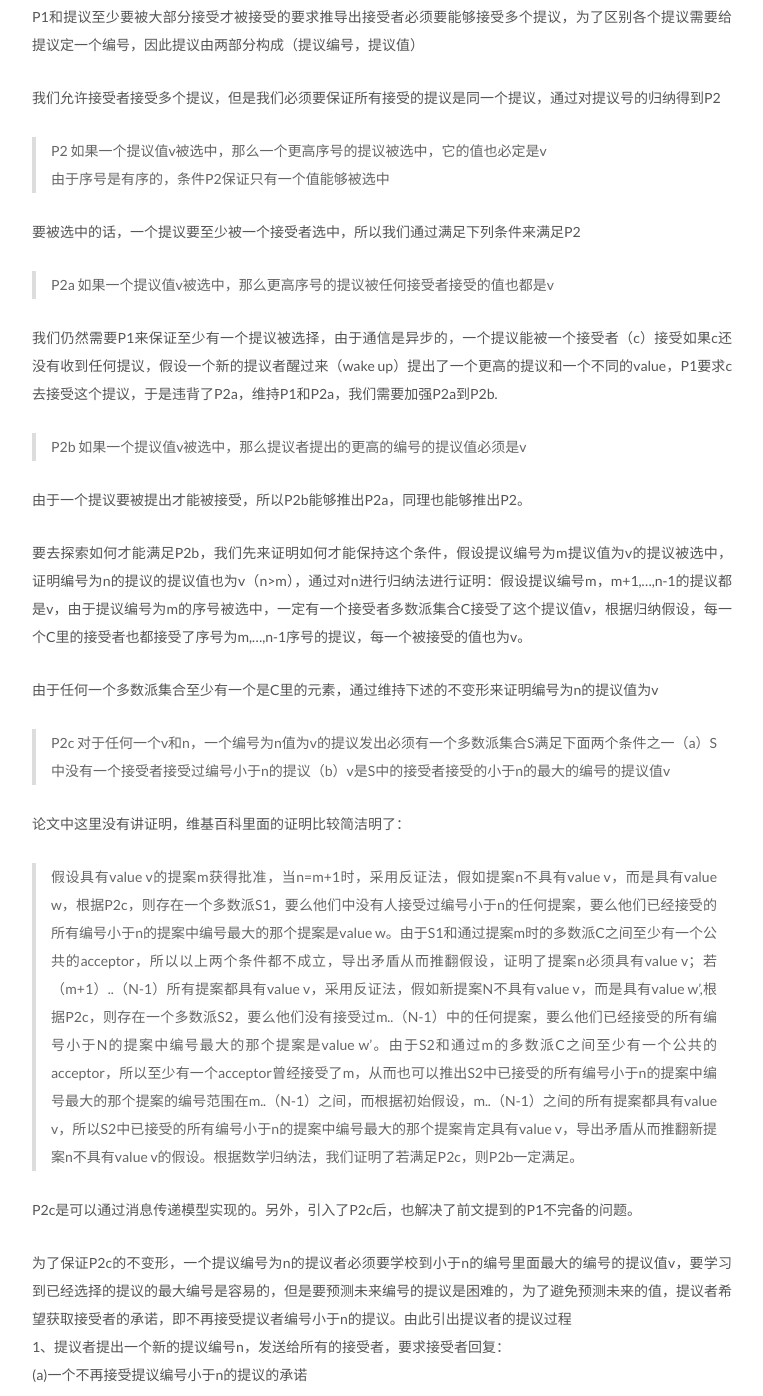
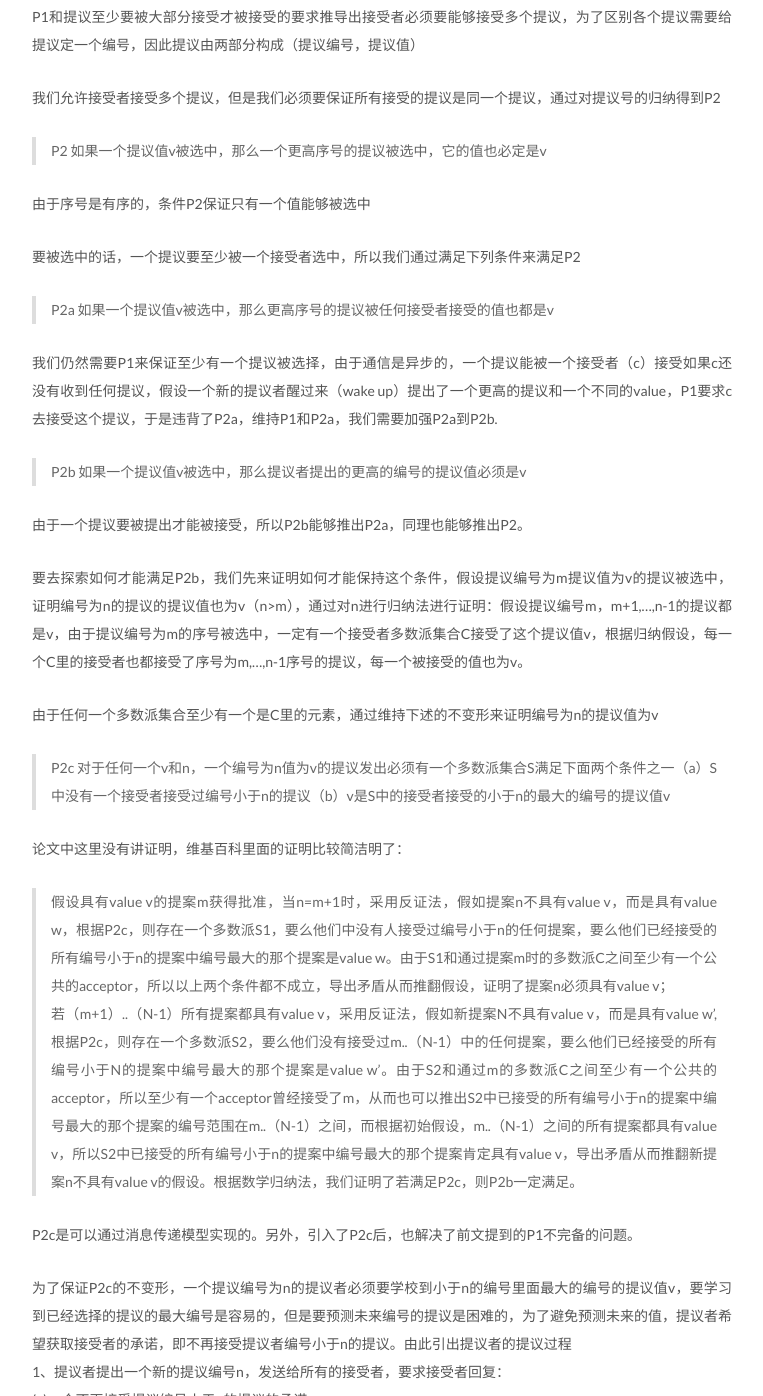
Before and after one commit to JoeHF/blog, a plain HTML site: page 2016/09/27/paxos原理剖析/index.html in a window 1280 px wide. Shown: the part 1307-2703 px from the top of the page, without its empty margins (98-861 px from the left). Drawn offline with Linux system fonts and the light colour scheme.

Commit message:
Site updated: 2016-09-27 12:04:01

```diff
--- a/2016/09/27/paxos原理剖析/index.html
+++ b/2016/09/27/paxos原理剖析/index.html
@@ -90,7 +90,7 @@
 <meta property="og:url" content="https://joehf.github.io/blog/2016/09/27/paxos原理剖析/index.html">
 <meta property="og:site_name" content="houfang的博客">
 <meta property="og:description" content="今年暑假在oceanbase实习，期间了解到paxos算法以及它的应用，最近面试的时候有的面试官也对paxos有所研究，由于过去两个月，paxos的过程及其证明被忘得差不多了，为了加深理解再重读paxos made simple这篇论文，记录下一些关键的要点。">
-<meta property="og:updated_time" content="2016-09-27T03:59:46.000Z">
+<meta property="og:updated_time" content="2016-09-27T04:02:01.000Z">
 <meta name="twitter:card" content="summary">
 <meta name="twitter:title" content="paxos原理剖析">
 <meta name="twitter:description" content="今年暑假在oceanbase实习，期间了解到paxos算法以及它的应用，最近面试的时候有的面试官也对paxos有所研究，由于过去两个月，paxos的过程及其证明被忘得差不多了，为了加深理解再重读paxos made simple这篇论文，记录下一些关键的要点。">
@@ -308,8 +308,9 @@
 <p>P1和提议至少要被大部分接受才被接受的要求推导出接受者必须要能够接受多个提议，为了区别各个提议需要给提议定一个编号，因此提议由两部分构成（提议编号，提议值）</p>
 <p>我们允许接受者接受多个提议，但是我们必须要保证所有接受的提议是同一个提议，通过对提议号的归纳得到P2</p>
 <blockquote>
-<p>P2 如果一个提议值v被选中，那么一个更高序号的提议被选中，它的值也必定是v<br>由于序号是有序的，条件P2保证只有一个值能够被选中</p>
+<p>P2 如果一个提议值v被选中，那么一个更高序号的提议被选中，它的值也必定是v</p>
 </blockquote>
+<p>由于序号是有序的，条件P2保证只有一个值能够被选中</p>
 <p>要被选中的话，一个提议要至少被一个接受者选中，所以我们通过满足下列条件来满足P2</p>
 <blockquote>
 <p>P2a 如果一个提议值v被选中，那么更高序号的提议被任何接受者接受的值也都是v</p>
@@ -326,7 +327,7 @@
 </blockquote>
 <p>论文中这里没有讲证明，维基百科里面的证明比较简洁明了：</p>
 <blockquote>
-<p>假设具有value v的提案m获得批准，当n=m+1时，采用反证法，假如提案n不具有value v，而是具有value w，根据P2c，则存在一个多数派S1，要么他们中没有人接受过编号小于n的任何提案，要么他们已经接受的所有编号小于n的提案中编号最大的那个提案是value w。由于S1和通过提案m时的多数派C之间至少有一个公共的acceptor，所以以上两个条件都不成立，导出矛盾从而推翻假设，证明了提案n必须具有value v；若（m+1）..（N-1）所有提案都具有value v，采用反证法，假如新提案N不具有value v，而是具有value w’,根据P2c，则存在一个多数派S2，要么他们没有接受过m..（N-1）中的任何提案，要么他们已经接受的所有编号小于N的提案中编号最大的那个提案是value w’。由于S2和通过m的多数派C之间至少有一个公共的acceptor，所以至少有一个acceptor曾经接受了m，从而也可以推出S2中已接受的所有编号小于n的提案中编号最大的那个提案的编号范围在m..（N-1）之间，而根据初始假设，m..（N-1）之间的所有提案都具有value v，所以S2中已接受的所有编号小于n的提案中编号最大的那个提案肯定具有value v，导出矛盾从而推翻新提案n不具有value v的假设。根据数学归纳法，我们证明了若满足P2c，则P2b一定满足。</p>
+<p>假设具有value v的提案m获得批准，当n=m+1时，采用反证法，假如提案n不具有value v，而是具有value w，根据P2c，则存在一个多数派S1，要么他们中没有人接受过编号小于n的任何提案，要么他们已经接受的所有编号小于n的提案中编号最大的那个提案是value w。由于S1和通过提案m时的多数派C之间至少有一个公共的acceptor，所以以上两个条件都不成立，导出矛盾从而推翻假设，证明了提案n必须具有value v；<br>若（m+1）..（N-1）所有提案都具有value v，采用反证法，假如新提案N不具有value v，而是具有value w’,根据P2c，则存在一个多数派S2，要么他们没有接受过m..（N-1）中的任何提案，要么他们已经接受的所有编号小于N的提案中编号最大的那个提案是value w’。由于S2和通过m的多数派C之间至少有一个公共的acceptor，所以至少有一个acceptor曾经接受了m，从而也可以推出S2中已接受的所有编号小于n的提案中编号最大的那个提案的编号范围在m..（N-1）之间，而根据初始假设，m..（N-1）之间的所有提案都具有value v，所以S2中已接受的所有编号小于n的提案中编号最大的那个提案肯定具有value v，导出矛盾从而推翻新提案n不具有value v的假设。根据数学归纳法，我们证明了若满足P2c，则P2b一定满足。</p>
 </blockquote>
 <p>P2c是可以通过消息传递模型实现的。另外，引入了P2c后，也解决了前文提到的P1不完备的问题。</p>
 <p>为了保证P2c的不变形，一个提议编号为n的提议者必须要学校到小于n的编号里面最大的编号的提议值v，要学习到已经选择的提议的最大编号是容易的，但是要预测未来编号的提议是困难的，为了避免预测未来的值，提议者希望获取接受者的承诺，即不再接受提议者编号小于n的提议。由此引出提议者的提议过程<br>1、提议者提出一个新的提议编号n，发送给所有的接受者，要求接受者回复：<br>(a)一个不再接受提议编号小于n的提议的承诺<br>(b)如果有小于n的最大的提议编号的提议，则回复这个提议<br>这个过程称为对于第一编号n的prepare请求</p>
```
